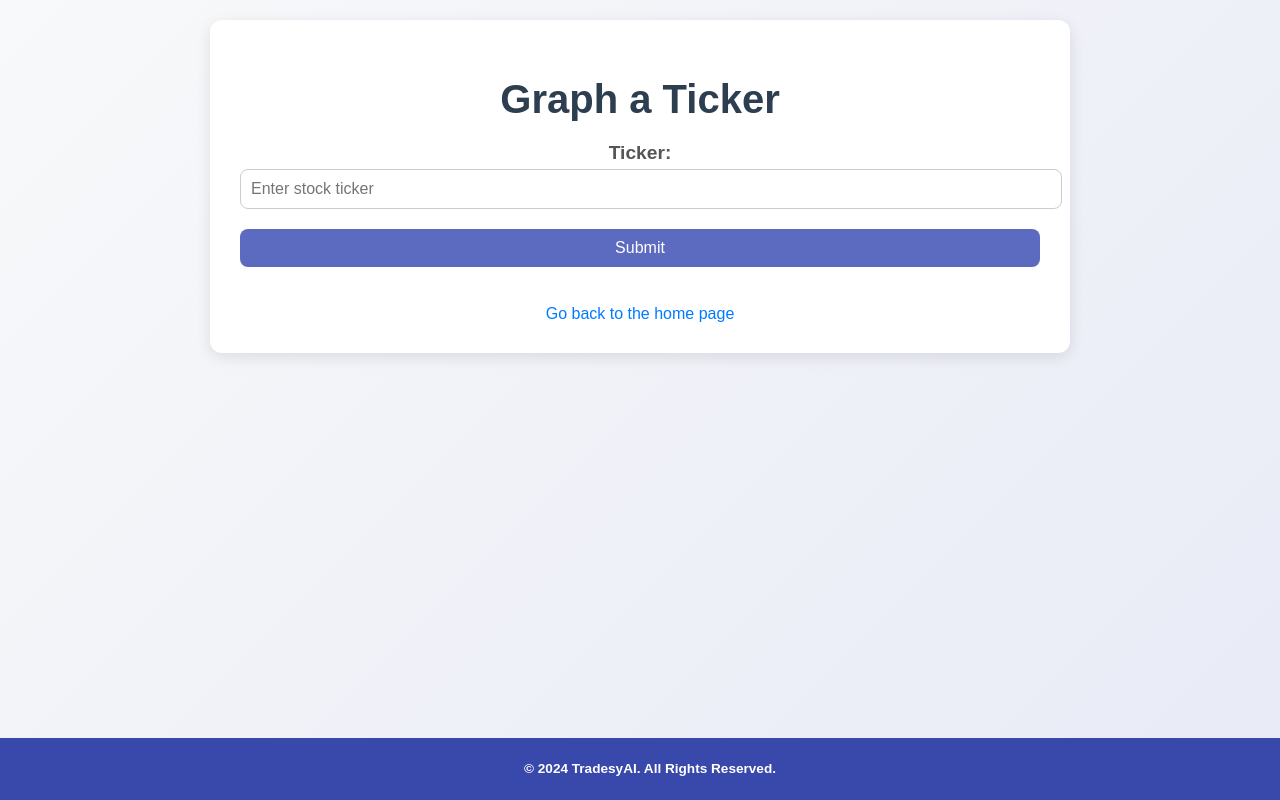
After one commit to srijitaghoshal/DSCI_ML_Project, a Flask app: page /graph in a window 1280 px wide. The commit adds this page. Run offline with Flask 3, Linux system fonts and the light colour scheme.

Commit message:
Graph function done

```diff
--- a/app.py
+++ b/app.py
@@ -137,13 +137,23 @@ def home():
 
     return render_template('index.html', chat_response=chat_response)
 
+# Route to the second page (second_page.html)
+@app.route('/graph', methods=['GET', 'POST'])
+def graphing():
+    graph_html = None
+    user_input = request.form.get('user_input')
+    if user_input:
+        data = import_data(user_input, timeframe)
+        if data is not None:
+            graph_html = print_candles(data, user_input)
+    return render_template('graph.html', graph=graph_html)  # Renders the second page
+
 # Plotting function for candlestick patterns
-def print_candles(df):
+def print_candles(df, ticker):
     # Create a figure with two rows for subplots
     fig = make_subplots(rows=1, cols=1, shared_xaxes=True,
                         vertical_spacing=0.3,
-                        row_heights=[0.7],
-                        subplot_titles=("Candlestick Chart"))
+                        row_heights=[0.7])
 
     # Candlestick chart
     fig.add_trace(go.Candlestick(x=df.index,
@@ -153,7 +163,7 @@ def print_candles(df):
                                  close=df['Close']),
                   row=1, col=1)
 
-    fig.update_layout(width=1200, height=800)
+    fig.update_layout(width=800, height=800, title=ticker)
     return fig.to_html(full_html=False)
 
 def import_data(stock, timeframe):
--- a/static/style.css
+++ b/static/style.css
@@ -222,6 +222,11 @@ select {
     font-weight: bold;
 }
 
+.graphtickers {
+    margin-top: 8px;
+    margin-bottom: 5px;
+}
+
 textarea {
     width: 100%;
     padding: 15px;
--- /dev/null
+++ b/templates/graph.html
@@ -0,0 +1,161 @@
+<!DOCTYPE html>
+<html lang="en">
+<head>
+    <meta charset="UTF-8">
+    <meta name="viewport" content="width=device-width, initial-scale=1.0">
+    <title>Graph a Ticker</title>
+    <style>
+        /* General Body Styling */
+        body {
+            font-family: 'Raleway', sans-serif;
+            margin: 0;
+            padding: 0;
+            background: linear-gradient(135deg, #f8f9fa, #e8eaf6);
+            min-height: 100vh;
+            display: flex;
+            flex-direction: column;
+            justify-content: space-between; /* Ensure footer stays at the bottom */
+            color: #333;
+        }
+
+        /* Main Container */
+        .container {
+            background-color: #ffffff;
+            padding: 30px;
+            border-radius: 12px;
+            box-shadow: 0 4px 15px rgba(0, 0, 0, 0.1);
+            max-width: 800px;
+            width: 100%;
+            text-align: center;
+            margin: 20px auto;
+            display: flex;
+            flex-direction: column;
+            align-items: center;
+        }
+
+        /* Header Styling */
+        h1 {
+            font-size: 2.5rem;
+            color: #2c3e50;
+            margin-bottom: 20px;
+            font-weight: 700;
+        }
+
+        /* Form Styling */
+        .user-input-form {
+            display: flex;
+            flex-direction: column;
+            width: 100%;
+            max-width: 800px;
+        }
+
+        /* Form Elements */
+        label {
+            font-size: 1.2rem;
+            color: #555;
+            margin-bottom: 5px;
+            font-weight: bold;
+        }
+
+        input[type="text"] {
+            width: 100%;
+            padding: 10px;
+            font-size: 1rem;
+            border-radius: 8px;
+            border: 1px solid #ccc;
+            margin-bottom: 20px;
+            font-family: 'Raleway', sans-serif;
+        }
+
+        button {
+            padding: 10px;
+            background-color: #5c6bc0;
+            color: white;
+            border: none;
+            border-radius: 8px;
+            font-size: 1rem;
+            cursor: pointer;
+            transition: background-color 0.3s;
+        }
+
+        button:hover {
+            background-color: #3949ab;
+        }
+
+        /* Graph Container Styling */
+        .graphhtml {
+            margin-top: 40px;
+            display: flex;
+            justify-content: center;
+            align-items: center;
+        }
+
+        /* Link Styling */
+        a {
+            display: block;
+            text-align: center;
+            margin-top: 20px;
+            font-size: 16px;
+            color: #007bff;
+            text-decoration: none;
+        }
+
+        a:hover {
+            text-decoration: underline;
+        }
+
+        /* Footer Styling */
+        .footer {
+            text-align: center;
+            padding: 10px;
+            background-color: #3949ab;
+            color: white;
+            width: 100%;
+            font-size: 0.85rem;
+            font-weight: 600;
+            margin-top: auto; /* Keep footer at the bottom */
+        }
+
+        .footer a {
+            color: #b3c0f7;
+            text-decoration: none;
+        }
+
+        .footer a:hover {
+            text-decoration: underline;
+        }
+    </style>
+</head>
+<body>
+
+    <!-- Main Content Area -->
+    <div class="container">
+        <h1>Graph a Ticker</h1>
+
+        <!-- Form with input field and submit button -->
+        <form class="user-input-form" method="POST">
+            <label for="user_input">Ticker:</label>
+            <input type="text" id="user_input" name="user_input" placeholder="Enter stock ticker" required>
+            <button type="submit">Submit</button>
+        </form>
+
+        <div>
+            {% if graph %}
+                <div class="graphhtml">
+                    {{ graph | safe }} <!-- Display graph if available -->
+                </div>
+            {% endif %}
+        </div>
+
+        <!-- Link to Home Page -->
+        <br>
+        <a href="/">Go back to the home page</a>
+    </div>
+
+    <!-- Footer Area -->
+    <div class="footer">
+        <p>&copy; 2024 TradesyAI. All Rights Reserved. </p>
+    </div>
+
+</body>
+</html>
--- a/templates/index.html
+++ b/templates/index.html
@@ -41,6 +41,8 @@
                 <label for="labelforbuysell">Sell</label>
                 <input type="radio" id="sell" name="transaction" value="sell">
             </div>
+
+            <a class="graphtickers" href="/graph">Go to this page to graph a ticker</a>
 
             <div class="suggestforme">
                 <p> If you are having trouble finding stocks to ask about. Type "Suggest For Me" in the box below and our neural net will give some suggestions!</p>
```
